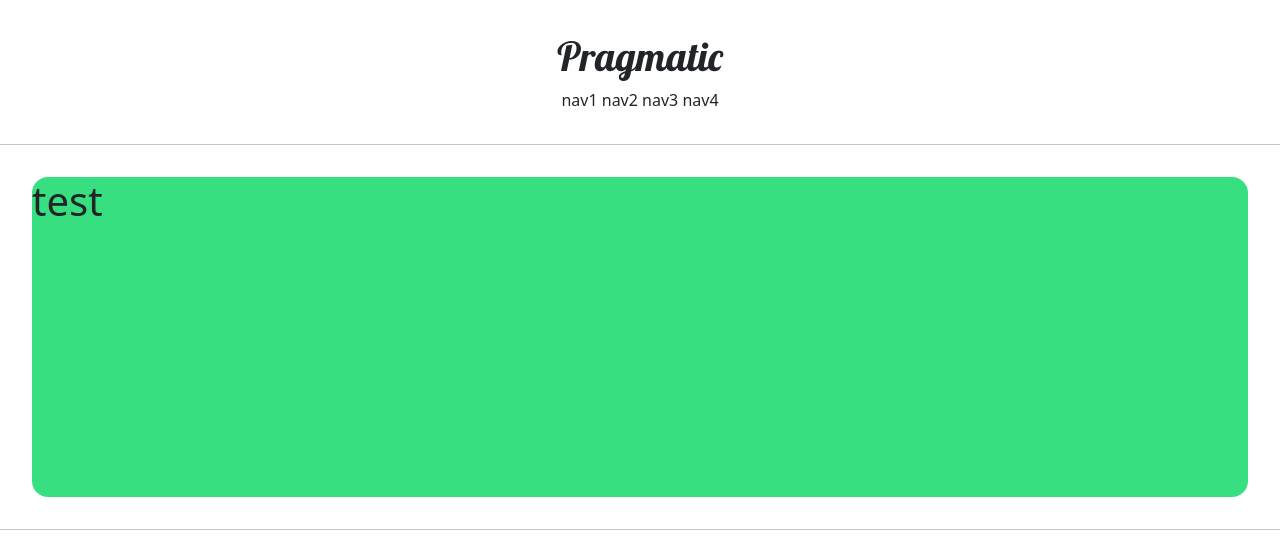
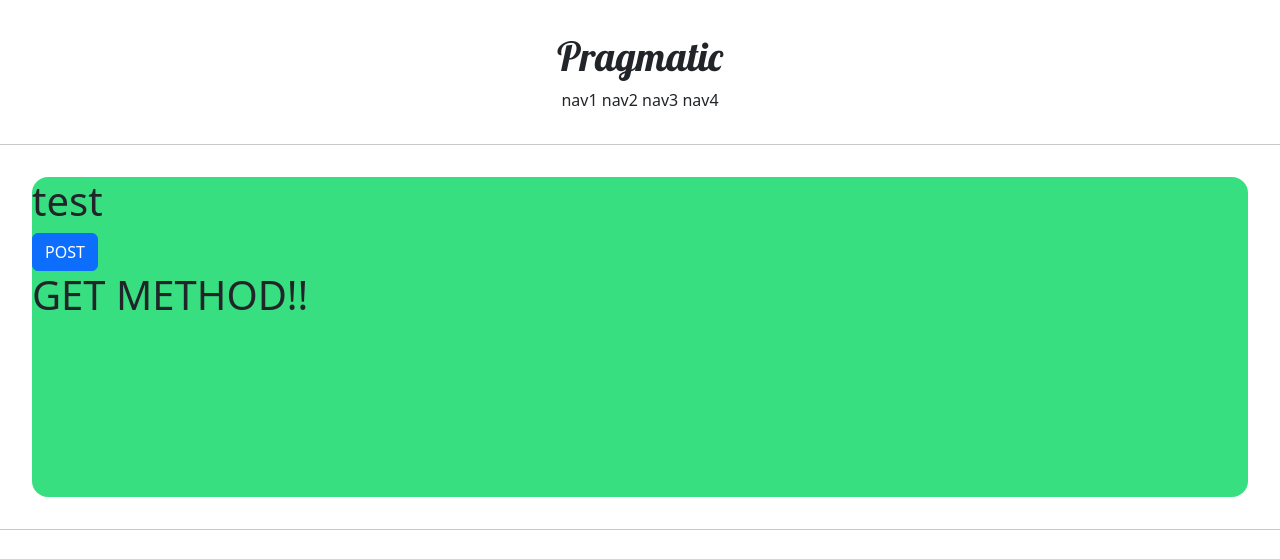
Before and after one commit to JoYunsik/pragmatic, a Django app: page /account/hello_world/ in a window 1280 px wide. Shown: the top 559 px of the page. Run offline with Django 4.2, Linux system fonts and the light colour scheme.

Commit message:
django course 16 commit

```diff
--- a/accountapp/templates/accountapp/hello_world.html
+++ b/accountapp/templates/accountapp/hello_world.html
@@ -5,6 +5,14 @@
     <h1>
       test
     </h1>
+
+    <form action="/account/hello_world/" method="post">
+      {% csrf_token %}
+      <input type="submit" class="btn btn-primary" value="POST">
+    </form>
+    <h1>
+      {{ text }}
+    </h1>
   </div>
 
 {% endblock %}
--- a/accountapp/views.py
+++ b/accountapp/views.py
@@ -5,4 +5,8 @@ from django.shortcuts import render
 
 # Create your views here.
 def hello_world(request):
-    return render(request, 'accountapp/hello_world.html')
+
+    if request.method == 'POST':
+        return render(request, 'accountapp/hello_world.html', context={'text':'POST METHOD!!'})
+    else:
+        return render(request, 'accountapp/hello_world.html', context={'text': 'GET METHOD!!'})
```
